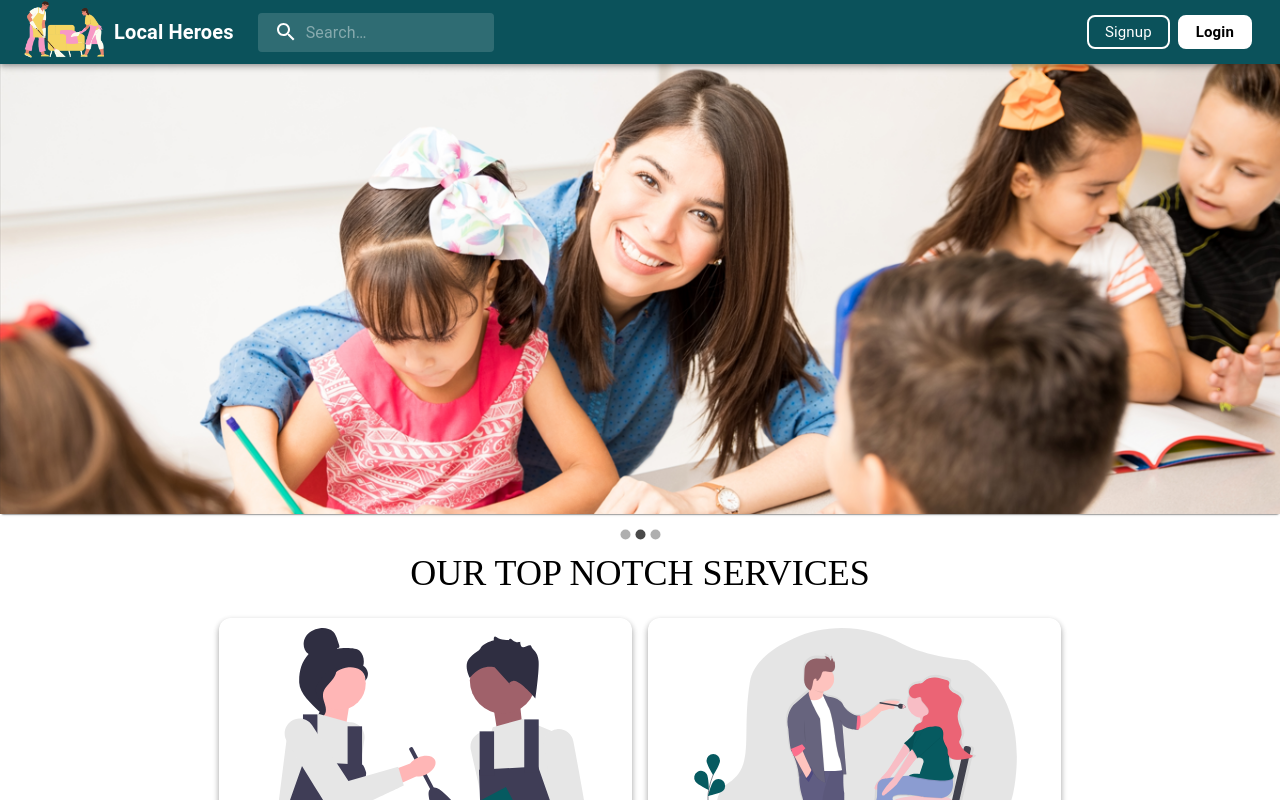
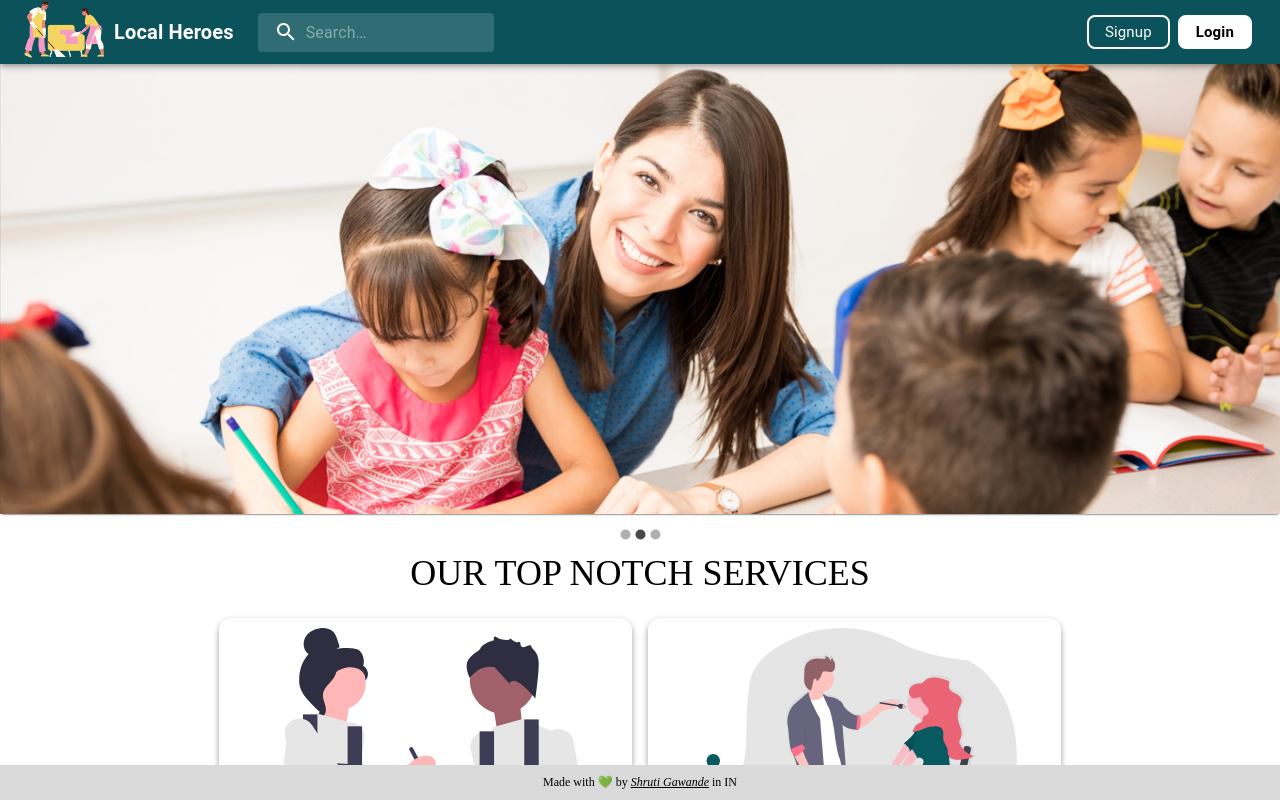
Before and after one commit to shruti-202/local-heroes-fe, a React (Vite) app: page / in a window 1280 px wide. Shown: the top 800 px of the page. Built offline with nearby package versions, Linux system fonts and the light colour scheme; no server answers.

Commit message:
feat: Footer

```diff
--- /dev/null
+++ b/src/components/organisms/Footer/Footer.css
@@ -0,0 +1,16 @@
+footer {
+    position: fixed;
+    bottom: 0;
+    width: 100%;
+    background-color: #dadada;
+    height: 35px;
+    display: flex;
+    align-items: center;
+    justify-content: center;
+    margin-top: 10px;
+  }
+  .footer-text {
+    text-align: center;
+    font-weight: 300;
+    font-size: 12px;
+  }
--- /dev/null
+++ b/src/components/organisms/Footer/Footer.tsx
@@ -0,0 +1,15 @@
+import "./Footer.css";
+
+const Footer = () => {
+  return (
+    <footer>
+      <div className="footer-container">
+        <p className="footer-text">
+          Made with 💚 by <a href="https://shrutis-portfolio.netlify.app/" target="_blank"><u><i>Shruti Gawande</i></u> in IN</a>
+        </p>
+      </div>
+    </footer>
+  )
+}
+
+export default Footer
--- a/src/layout/MainLayout.tsx
+++ b/src/layout/MainLayout.tsx
@@ -1,11 +1,13 @@
 import { Outlet } from "react-router-dom";
 import Header from "../components/organisms/Header";
+import Footer from "../components/organisms/Footer/Footer";
 
 const MainLayout = () => {
   return (
     <main>
       <Header />
       <Outlet />
+      <Footer/>
     </main>
   );
 };
```
